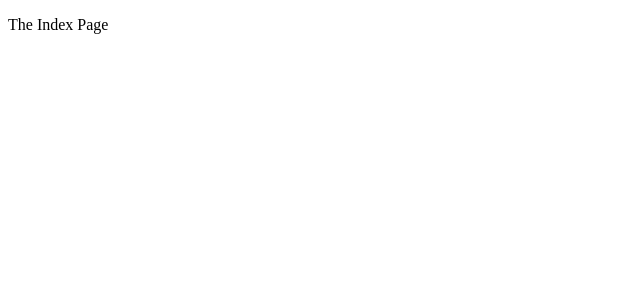
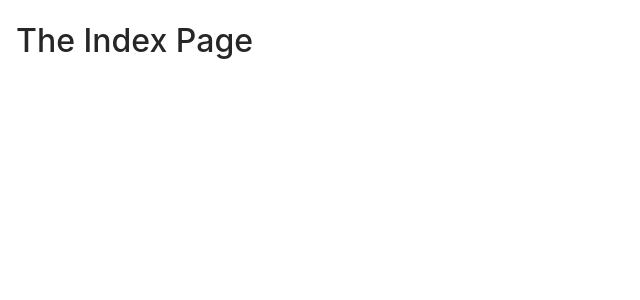
Before and after one commit to PetrovIlyuha/dev-tips, a Next.js app: page / in a window 1280 px wide. Shown: the top 300 px of the page, without its empty margins (0-640 px from the left). Built offline with nearby package versions, Linux system fonts and the light colour scheme.

Commit message:
initial setup of styled-components, _document.tsx component from next.js styled-component examples and ant design coupling

```diff
--- /dev/null
+++ b/next.config.js
@@ -0,0 +1,3 @@
+const withCSS = require('@zeit/next-css');
+
+module.exports = withCSS({});
--- a/package.json
+++ b/package.json
@@ -19,6 +19,10 @@
   "devDependencies": {
     "@types/node": "^13.9.8",
     "@types/react": "^16.9.31",
+    "@zeit/next-css": "^1.0.1",
+    "antd": "^4.1.0",
+    "babel-plugin-styled-components": "^1.10.7",
+    "styled-components": "^5.0.1",
     "typescript": "^3.8.3"
   }
 }
--- /dev/null
+++ b/pages/_app.tsx
@@ -0,0 +1,11 @@
+import 'antd/dist/antd.css';
+import App from 'next/app';
+
+class MyApp extends App {
+  render() {
+    const { Component, pageProps } = this.props;
+    return <Component {...pageProps} />;
+  }
+}
+
+export default MyApp;
--- /dev/null
+++ b/pages/_document.tsx
@@ -0,0 +1,29 @@
+import Document from 'next/document';
+import { ServerStyleSheet } from 'styled-components';
+
+export default class MyDocument extends Document {
+  static async getInitialProps(ctx) {
+    const sheet = new ServerStyleSheet();
+    const originalRenderPage = ctx.renderPage;
+
+    try {
+      ctx.renderPage = () =>
+        originalRenderPage({
+          enhanceApp: App => props => sheet.collectStyles(<App {...props} />),
+        });
+
+      const initialProps = await Document.getInitialProps(ctx);
+      return {
+        ...initialProps,
+        styles: (
+          <>
+            {initialProps.styles}
+            {sheet.getStyleElement()}
+          </>
+        ),
+      };
+    } finally {
+      sheet.seal();
+    }
+  }
+}
--- a/pages/index.tsx
+++ b/pages/index.tsx
@@ -1,9 +1,17 @@
 import React from 'react';
+
+import styled from 'styled-components';
+
+const StyledHeader = styled.h1`
+  font-size: 2rem;
+  text-align: left;
+  padding: 16px 16px;
+`;
 
 const Index = () => {
   return (
     <div>
-      <p>The Index Page</p>
+      <StyledHeader>The Index Page</StyledHeader>
     </div>
   );
 };
--- /dev/null
+++ b/utils/theme.ts
@@ -0,0 +1,32 @@
+const padding_zero = `0em`;
+const padding_small = `16px`;
+const margin_zero = `0em`;
+const margin_small = `16px`;
+const font_size_xs = `0.75em`;
+const font_size_sm = `1.0em`;
+const font_size_md = `1.25em`;
+const font_size_lg = `1.5em`;
+const font_size_xl = `2.0em`;
+
+const heart_color = `#eb2f96`;
+const border_color = `#e6e6e6`;
+const header_color = `#ffffff`;
+const header_border_color = header_color;
+const border_width = `2px`;
+
+export const theme = {
+  'padding-zero': padding_zero,
+  'padding-small': padding_small,
+  'margin-zero': margin_zero,
+  'margin-small': margin_small,
+  'font-size-xs': font_size_xs,
+  'font-size-sm': font_size_sm,
+  'font-size-md': font_size_md,
+  'font-size-lg': font_size_lg,
+  'font-size-xl': font_size_xl,
+  'heart-color': heart_color,
+  'border-color': border_color,
+  'header-color': header_color,
+  'header-border-color': header_border_color,
+  'border-width': border_width,
+};
```
Also changed, not shown: tsconfig.json (+4 -14 lines), .babelrc (added), 1 other file (tests, documents, lock files or other folders).
